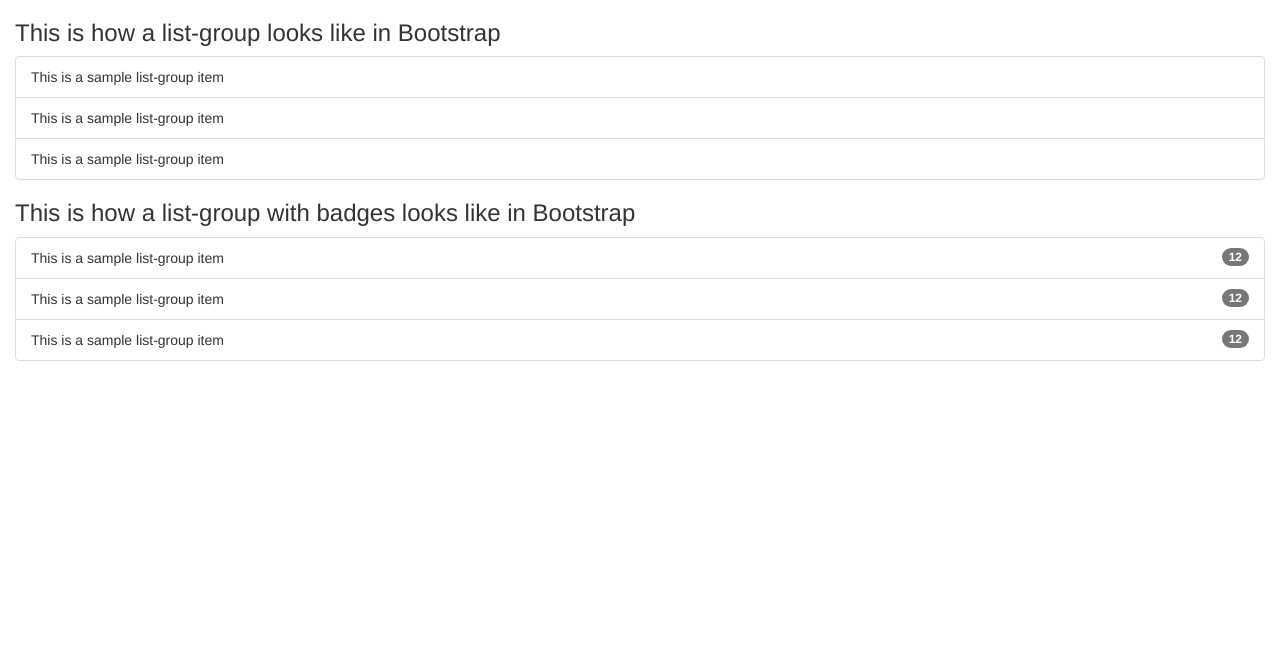
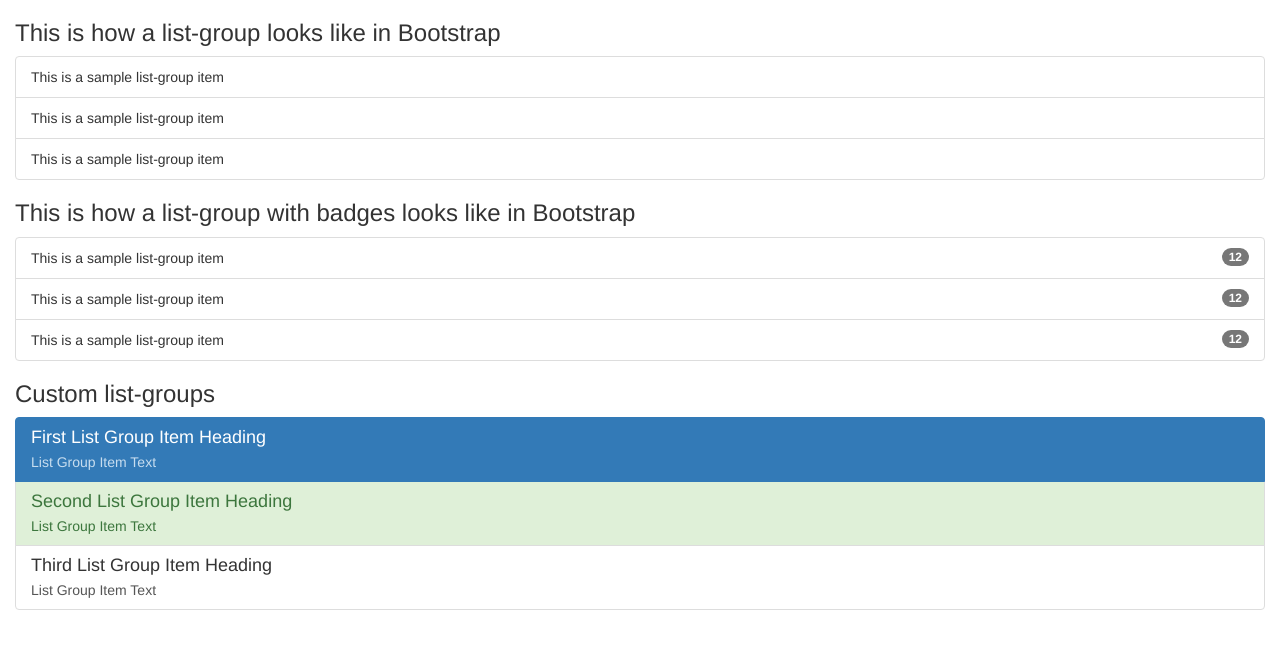
Before and after one commit to hackernewbie/Simple-Bootstrap-Website, a plain HTML site: page list-groups.html in a window 1280 px wide. Drawn offline with nearby package versions, Linux system fonts and the light colour scheme.

Commit message:
Sample of list-groups

```diff
--- a/list-groups.html
+++ b/list-groups.html
@@ -22,6 +22,21 @@
 				<li class="list-group-item"> This is a sample list-group item<span class="badge">12</span></li>
 				<li class="list-group-item"> This is a sample list-group item<span class="badge">12</span></li>
 			</ul>
+			<h3>Custom list-groups</h3>
+			<div class="list-group">
+			    <a href="#" class="list-group-item active">
+			      <h4 class="list-group-item-heading">First List Group Item Heading</h4>
+			      <p class="list-group-item-text">List Group Item Text</p>
+			    </a>
+			    <a href="#" class="list-group-item list-group-item-success">
+			      <h4 class="list-group-item-heading">Second List Group Item Heading</h4>
+			      <p class="list-group-item-text">List Group Item Text</p>
+			    </a>
+			    <a href="#" class="list-group-item">
+			      <h4 class="list-group-item-heading">Third List Group Item Heading</h4>
+			      <p class="list-group-item-text">List Group Item Text</p>
+			    </a>
+			  </div>
 		</div>
 	</body>
 	</html>
```
